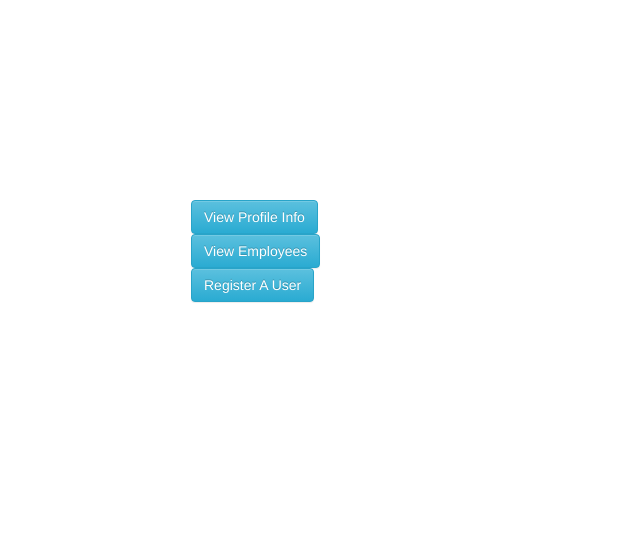
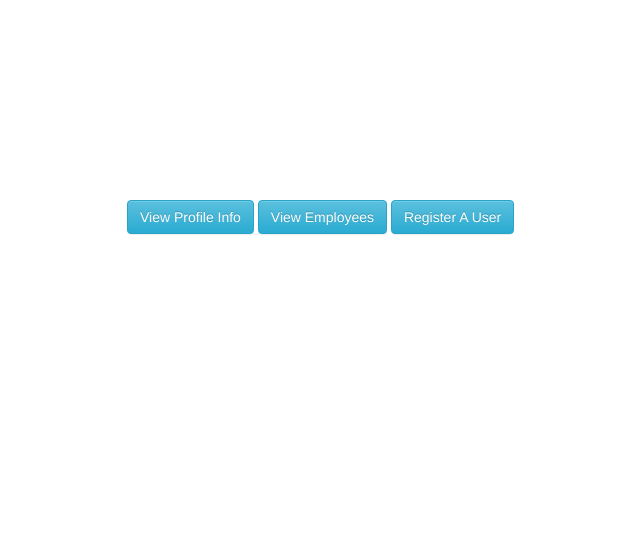
Before and after one commit to sxHelloWorld/SWEN-344-API-Project, a PHP site: page /adminHome.php in a window 1280 px wide. Shown: the part 200-742 px from the top of the page, without its empty margins (321-961 px from the left). Run offline with PHP 8.4, Linux system fonts and the light colour scheme.

Commit message:
messing around with styling more

```diff
--- a/website/html/css/Home.css
+++ b/website/html/css/Home.css
@@ -1,8 +1,7 @@
 #buttonLinks {
     position: absolute;
     top: 50%;
-    left: 40%;
-    max-width: 20%
+    left: 35%;
 }
 #buttons {
 	padding: 25px;
```
